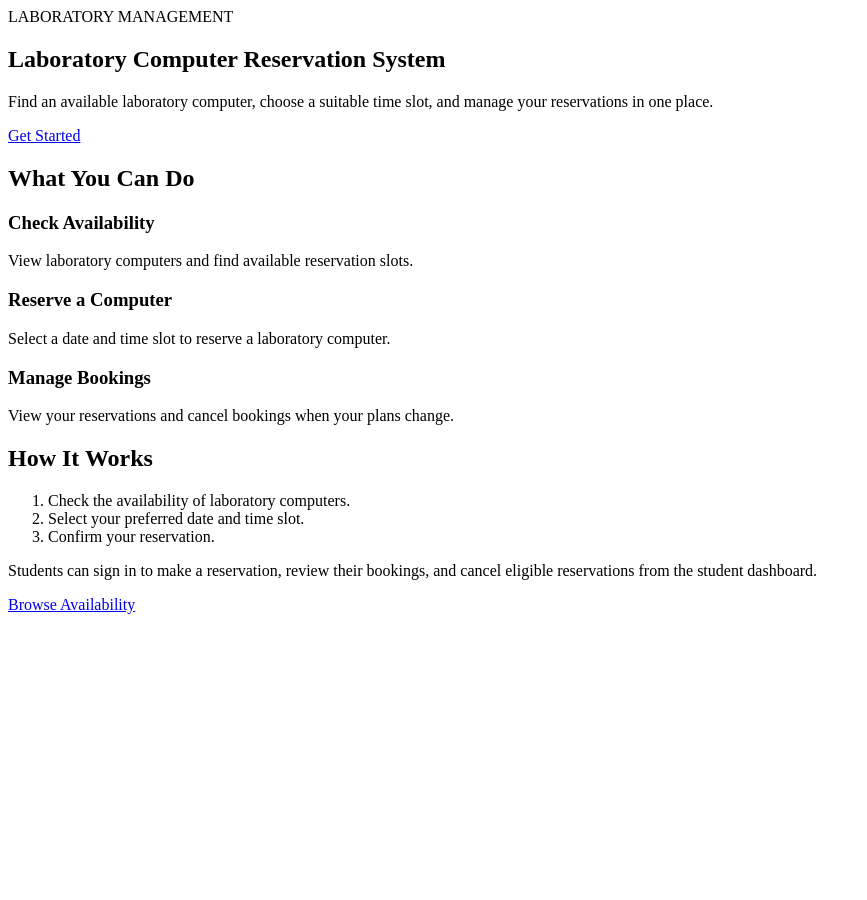
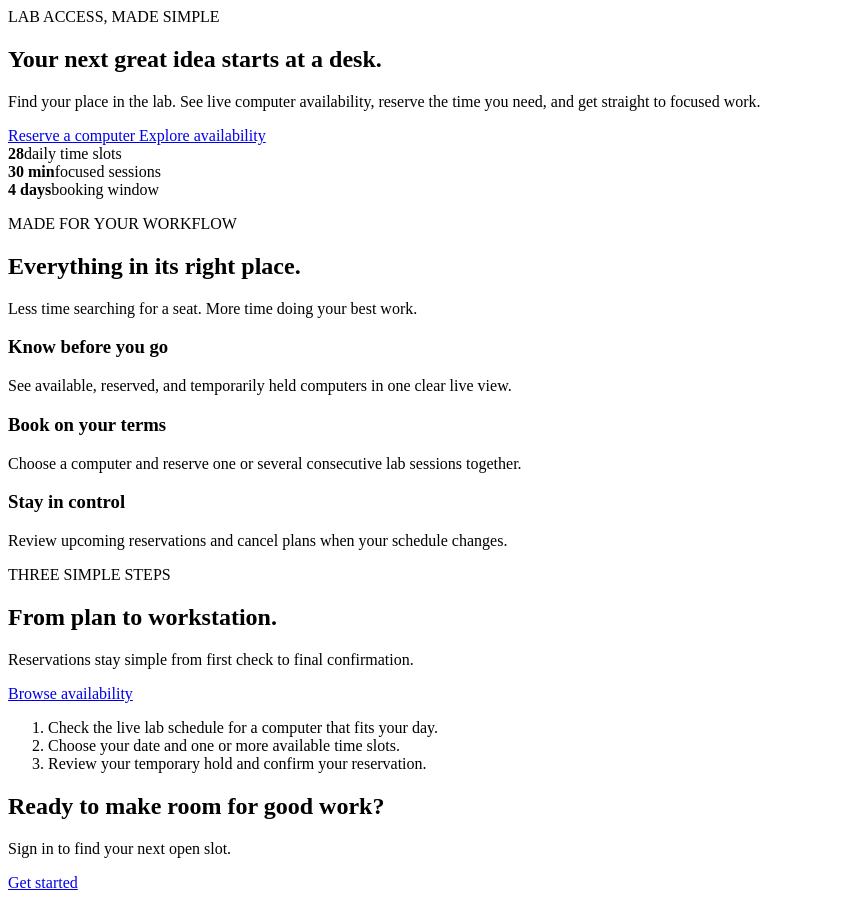
Before and after one commit to SouL29092005/G-19_P2_WebDevLab, a PHP site: page /home.php in a window 1280 px wide. Shown: the whole page, without its empty margins (0-867 px from the left). Before the commit the page ends 614 px from the top, so only its background shows below. Run offline with PHP 8.4, Linux system fonts and the light colour scheme; some libraries are stand-ins or nearby versions.

Commit message:
Redesign landing and login experiences
Co-authored-by: Copilot <223556219+Copilot@users.noreply.github.com>

```diff
--- a/app/views/home.php
+++ b/app/views/home.php
@@ -2,46 +2,70 @@
 
 declare(strict_types=1);
 
-// The public landing page links to sign-in and public availability; booking actions require an authenticated student.
 $baseUrl = rtrim(APP_BASE_URL, '/');
 
 ?>
 <section class="home">
     <div class="hero">
-        <p class="hero-label">LABORATORY MANAGEMENT</p>
-        <h2>Laboratory Computer Reservation System</h2>
-        <p class="hero-description">Find an available laboratory computer, choose a suitable time slot, and manage your reservations in one place.</p>
-        <a class="button button-primary" href="<?= htmlspecialchars($baseUrl . '/login.php', ENT_QUOTES, 'UTF-8') ?>">Get Started</a>
+        <p class="hero-label">LAB ACCESS, MADE SIMPLE</p>
+        <h2>Your next great idea starts at a desk.</h2>
+        <p class="hero-description">Find your place in the lab. See live computer availability, reserve the time you need, and get straight to focused work.</p>
+        <div class="hero-actions">
+            <a class="button button-primary" href="<?= htmlspecialchars($baseUrl . '/login.php', ENT_QUOTES, 'UTF-8') ?>">Reserve a computer <i class="fa-solid fa-arrow-right" aria-hidden="true"></i></a>
+            <a class="button button-secondary" href="<?= htmlspecialchars($baseUrl . '/availability', ENT_QUOTES, 'UTF-8') ?>">Explore availability</a>
+        </div>
+        <div class="hero-stats" aria-label="Reservation details">
+            <div class="hero-stat"><strong data-count-up="28">28</strong><span>daily time slots</span></div>
+            <div class="hero-stat"><strong><span data-count-up="30">30</span> min</strong><span>focused sessions</span></div>
+            <div class="hero-stat"><strong><span data-count-up="4">4</span> days</strong><span>booking window</span></div>
+        </div>
+        <div class="hero-art" aria-hidden="true"><i class="fa-solid fa-desktop"></i></div>
     </div>
 
-    <section class="features" id="features">
-        <h2>What You Can Do</h2>
+    <section class="features" id="features" data-reveal>
+        <div class="section-intro">
+            <p class="eyebrow">MADE FOR YOUR WORKFLOW</p>
+            <h2>Everything in its right place.</h2>
+            <p>Less time searching for a seat. More time doing your best work.</p>
+        </div>
         <div class="feature-grid">
             <article class="feature-card">
-                <h3>Check Availability</h3>
-                <p>View laboratory computers and find available reservation slots.</p>
+                <span class="feature-icon" aria-hidden="true"><i class="fa-solid fa-display"></i></span>
+                <h3>Know before you go</h3>
+                <p>See available, reserved, and temporarily held computers in one clear live view.</p>
             </article>
             <article class="feature-card">
-                <h3>Reserve a Computer</h3>
-                <p>Select a date and time slot to reserve a laboratory computer.</p>
+                <span class="feature-icon" aria-hidden="true"><i class="fa-regular fa-calendar-check"></i></span>
+                <h3>Book on your terms</h3>
+                <p>Choose a computer and reserve one or several consecutive lab sessions together.</p>
             </article>
             <article class="feature-card">
-                <h3>Manage Bookings</h3>
-                <p>View your reservations and cancel bookings when your plans change.</p>
+                <span class="feature-icon" aria-hidden="true"><i class="fa-solid fa-arrow-rotate-left"></i></span>
+                <h3>Stay in control</h3>
+                <p>Review upcoming reservations and cancel plans when your schedule changes.</p>
             </article>
         </div>
     </section>
 
-    <section class="how-it-works" id="how-it-works">
-        <h2>How It Works</h2>
-        <ol>
-            <li>Check the availability of laboratory computers.</li>
-            <li>Select your preferred date and time slot.</li>
-            <li>Confirm your reservation.</li>
+    <section class="how-it-works" id="how-it-works" data-reveal>
+        <div class="how-copy">
+            <p class="eyebrow">THREE SIMPLE STEPS</p>
+            <h2>From plan to workstation.</h2>
+            <p>Reservations stay simple from first check to final confirmation.</p>
+            <a class="button button-secondary" href="<?= htmlspecialchars($baseUrl . '/availability', ENT_QUOTES, 'UTF-8') ?>">Browse availability <i class="fa-solid fa-arrow-right" aria-hidden="true"></i></a>
+        </div>
+        <ol class="steps-list">
+            <li>Check the live lab schedule for a computer that fits your day.</li>
+            <li>Choose your date and one or more available time slots.</li>
+            <li>Review your temporary hold and confirm your reservation.</li>
         </ol>
-        <p>Students can sign in to make a reservation, review their bookings, and cancel eligible reservations from the student dashboard.</p>
-        <p style="margin-top: 14px;">
-            <a class="button button-secondary" href="<?= htmlspecialchars($baseUrl . '/availability', ENT_QUOTES, 'UTF-8') ?>">Browse Availability</a>
-        </p>
+    </section>
+
+    <section class="home-cta" data-reveal>
+        <div>
+            <h2>Ready to make room for good work?</h2>
+            <p>Sign in to find your next open slot.</p>
+        </div>
+        <a class="button button-primary" href="<?= htmlspecialchars($baseUrl . '/login.php', ENT_QUOTES, 'UTF-8') ?>">Get started <i class="fa-solid fa-arrow-right" aria-hidden="true"></i></a>
     </section>
 </section>
```
Also changed, not shown: app/views/login.php (+19 -33 lines).
